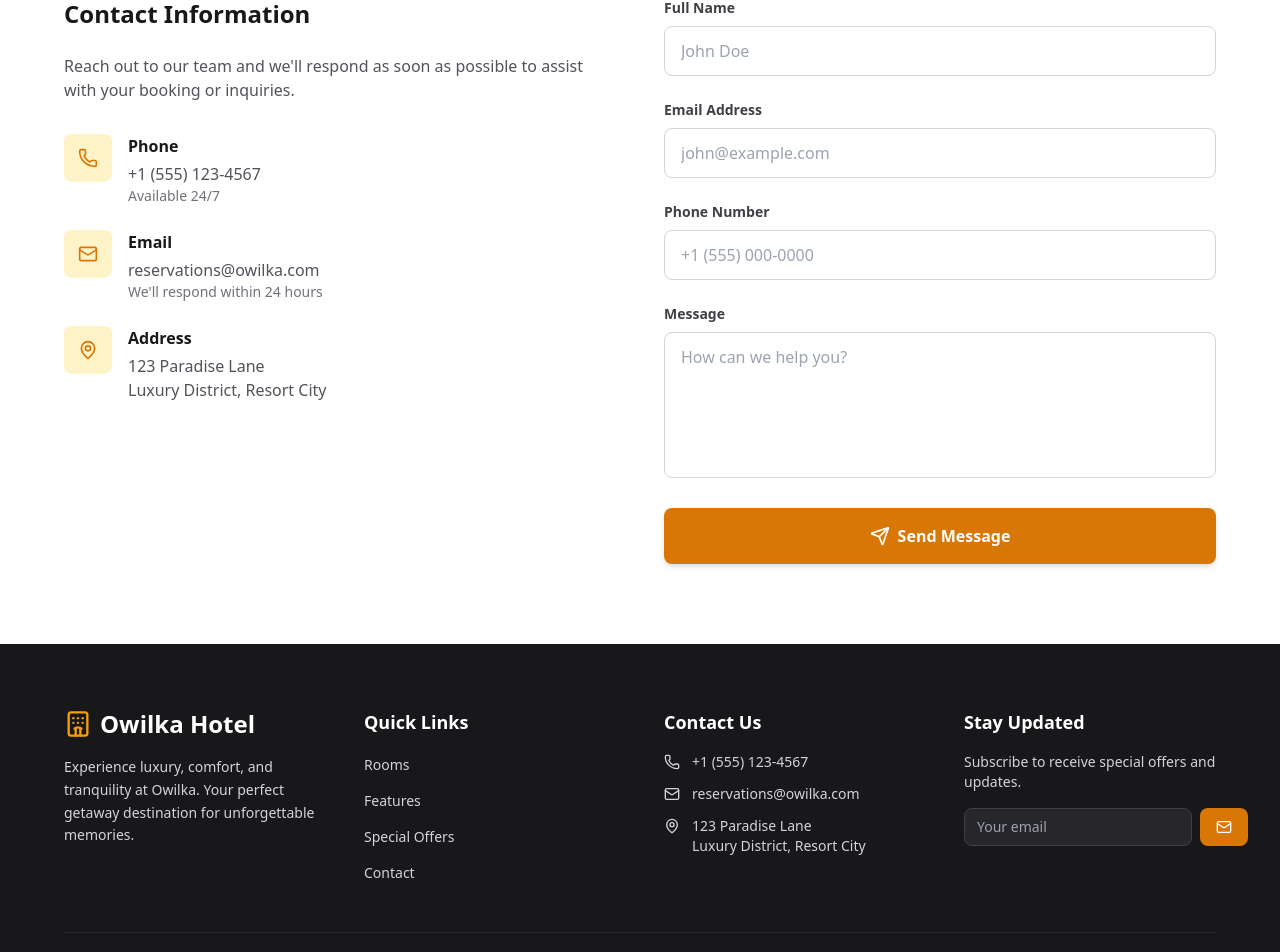
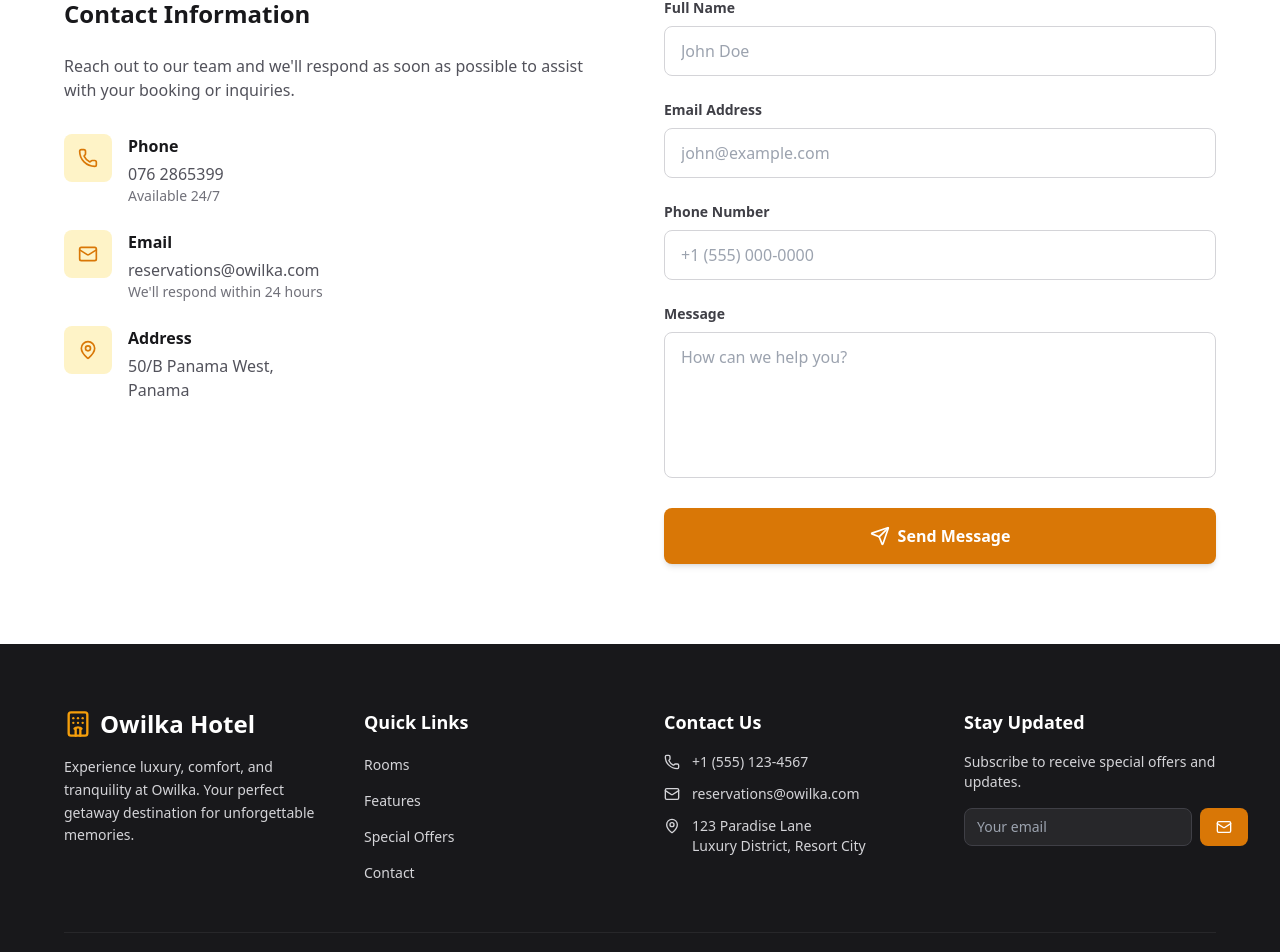
Before and after one commit to bhagyalakshan/owilkafrontend, a Next.js app: page / in a window 1280 px wide. Shown: the part 3954-4906 px from the top of the page. Built offline with nearby package versions, Linux system fonts and the light colour scheme; no server answers.

Commit message:
Update contact information in ContactForm component

```diff
--- a/components/ContactForm.tsx
+++ b/components/ContactForm.tsx
@@ -77,7 +77,7 @@ export const ContactForm: React.FC = () => {
                 </div>
                 <div>
                   <div className="font-semibold text-zinc-900 mb-1">Phone</div>
-                  <div className="text-zinc-600">+1 (555) 123-4567</div>
+                  <div className="text-zinc-600">076 2865399</div>
                   <div className="text-sm text-zinc-500">Available 24/7</div>
                 </div>
               </div>
@@ -99,8 +99,8 @@ export const ContactForm: React.FC = () => {
                 </div>
                 <div>
                   <div className="font-semibold text-zinc-900 mb-1">Address</div>
-                  <div className="text-zinc-600">123 Paradise Lane</div>
-                  <div className="text-zinc-600">Luxury District, Resort City</div>
+                  <div className="text-zinc-600">50/B Panama West,</div>
+                  <div className="text-zinc-600">Panama</div>
                 </div>
               </div>
             </div>
```
